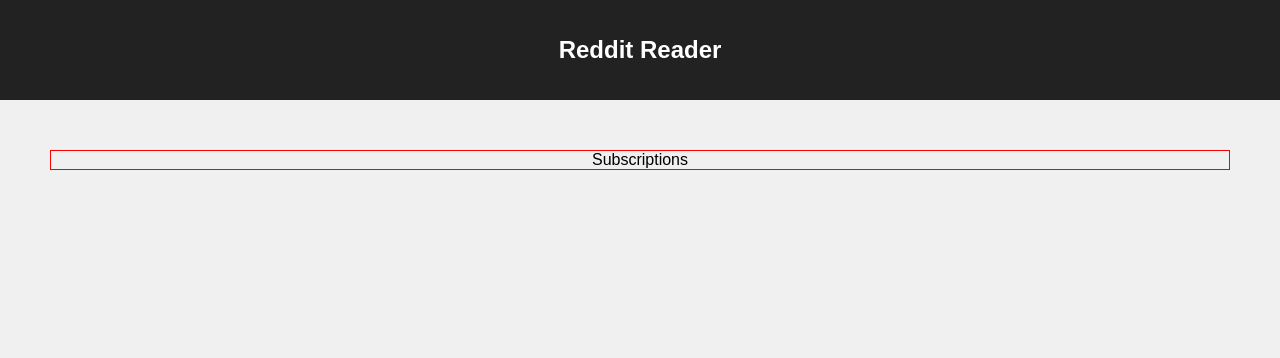
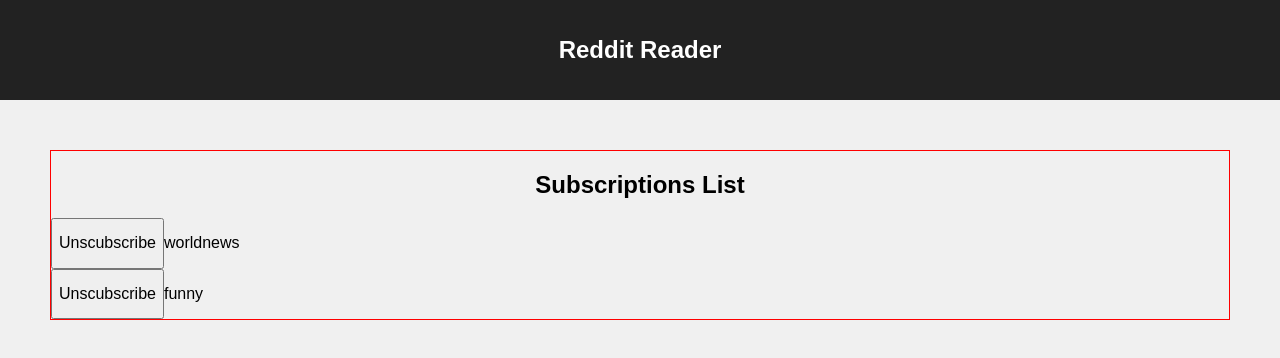
Before and after one commit to lavanyaac/redditreader, a React (Create React App) app: page / in a window 1280 px wide. Shown: the top 358 px of the page. Built offline with nearby package versions, Linux system fonts and the light colour scheme; no server answers.

Commit message:
Implement display subscriptions

```diff
--- a/src/Home.js
+++ b/src/Home.js
@@ -1,5 +1,5 @@
 import React, { Component } from 'react';
-import Subscriptions from './Subscriptions';
+import DisplaySubscriptions from './Subscriptions/DisplaySubscriptions';
 import DisplayListings from './Listings/DisplayListings';
 import axios from 'axios';
 
@@ -49,7 +49,7 @@
     return (
       <div className="home">
       	<DisplayListings listings={listings} />
-	      <Subscriptions />
+	      <DisplaySubscriptions subscriptions={subscriptions}/>
       </div>
 
     );
--- /dev/null
+++ b/src/Subscriptions/DisplaySubscriptions.js
@@ -0,0 +1,29 @@
+import React, { Component } from 'react';
+import Subscription from './Subscription';
+
+class DisplaySubscriptions extends Component {
+	render() {
+		const {subscriptions} = this.props;
+    console.log(subscriptions);
+    const subscriptionsList = subscriptions.length === 0 ?
+        <div>
+          <p>Click on Edit Subscription button to Subscribe to a reddit</p>
+        </div>
+       :<ul>
+          {
+            subscriptions.map((subscription, i) => (
+              <Subscription subscription={subscription} key={i} index={i}/>
+            ))
+          }
+        </ul>
+    return (
+      <div className="subscriptions-container">
+        <h2> Subscriptions List </h2>
+        { subscriptionsList }
+      </div>
+
+    );
+  }
+}
+
+export default DisplaySubscriptions;
--- /dev/null
+++ b/src/Subscriptions/Subscription.js
@@ -0,0 +1,16 @@
+import React, { Component } from 'react';
+
+class DisplaySubscriptions extends Component {
+	render() {
+		const {subscription} = this.props;
+    return (
+      <li className="subscriptions">
+      	<button>Unscubscribe</button>
+      	<p>{subscription}</p>
+      </li>
+
+    );
+  }
+}
+
+export default DisplaySubscriptions;
--- a/src/index.css
+++ b/src/index.css
@@ -70,6 +70,15 @@
 	align-self: flex-start;
 	margin:50px;
 }
+.subscriptions-container ul{
+	list-style: none;
+	margin: 0;
+	padding: 0;
+}
+.subscriptions{
+	display: flex;
+
+}
 /*********************/
 /*       App         */
 /*********************/
```
